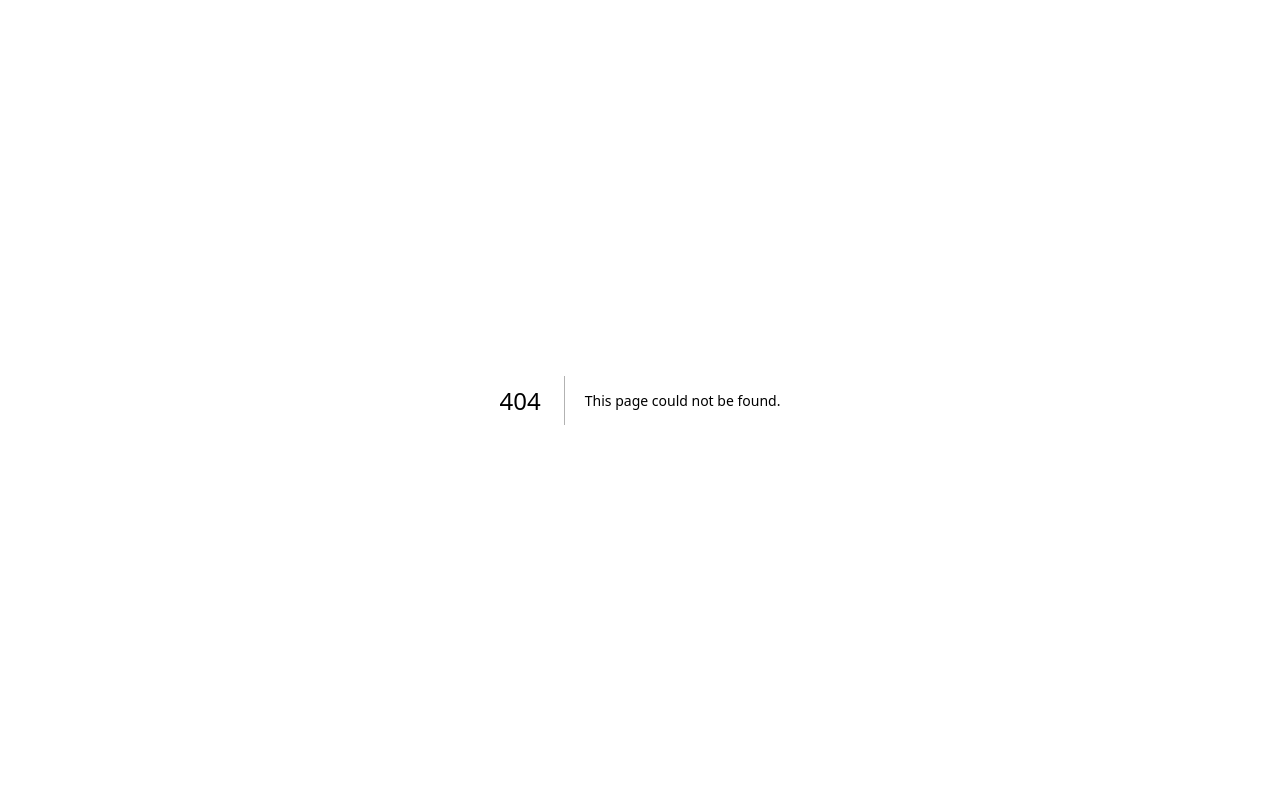
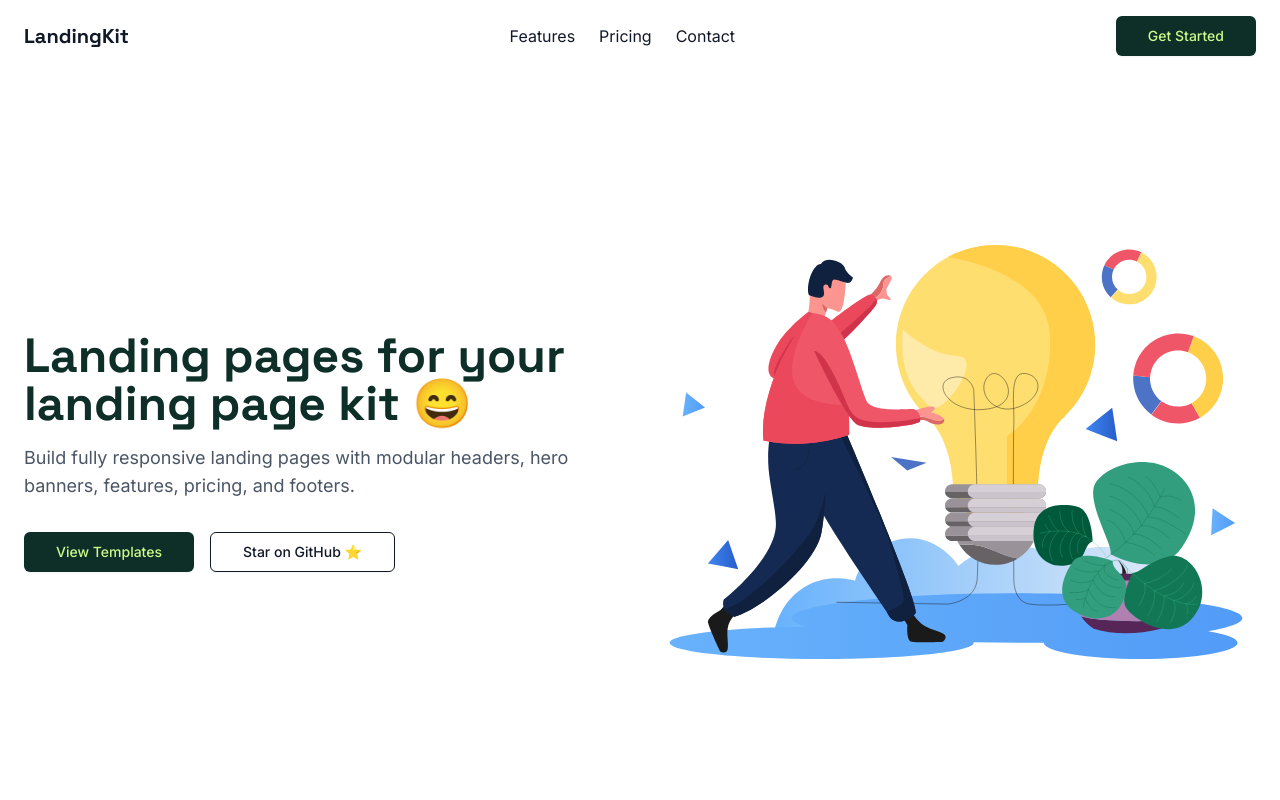
Before and after one commit to rashedInt32/launchpad-ui, a Next.js app: page /variants/saas in a window 1280 px wide. Before the commit this address had no page. Shown: the top 800 px of the page. Built offline with nearby package versions, Linux system fonts and the light colour scheme.

Commit message:
spelling: sass/saas

```diff
--- a/components/headers/index.tsx
+++ b/components/headers/index.tsx
@@ -1 +1 @@
-export { SassHeader } from "./sass-header";
+export { SassHeader } from "./saas-header";
--- a/components/heroes/index.tsx
+++ b/components/heroes/index.tsx
@@ -1 +1 @@
-export { SassHero } from "./sass-hero";
+export { SassHero } from "./saas-hero";
--- a/components/heroes/sass-hero.tsx
+++ b/components/heroes/saas-hero.tsx
@@ -5,7 +5,7 @@ export function SassHero() {
   return (
     <section className="py-20 px-6 min-h-[50vh] items-center flex justify-center container mx-auto  md:flex-row-reverse gap-8 flex-wrap">
       <Image
-        src="/assets/sass-hero.svg"
+        src="/assets/saas-hero.svg"
         alt="Sass Hero Image"
         width={600}
         height={400}
--- a/components/sections/index.tsx
+++ b/components/sections/index.tsx
@@ -1 +1 @@
-export { SassFeatures } from "./sass-features";
+export { SassFeatures } from "./saas-features";
```
Also changed, not shown: app/variants/saas/page.tsx (renamed from app/variants/sass/page.tsx), components/headers/saas-header.tsx (renamed from components/headers/sass-header.tsx), components/sections/saas-features.tsx (renamed from components/sections/sass-features.tsx), public/assets/saas-hero.svg (renamed from public/assets/sass-hero.svg).
